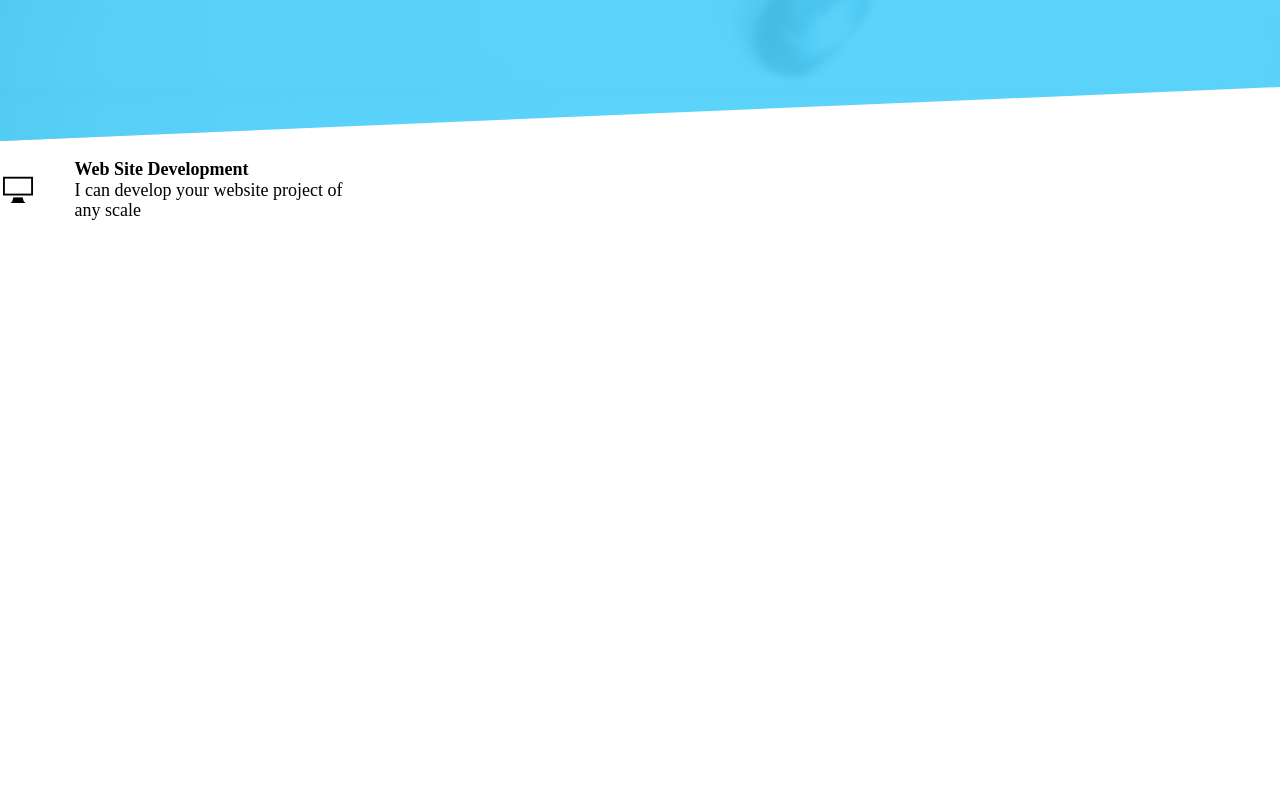
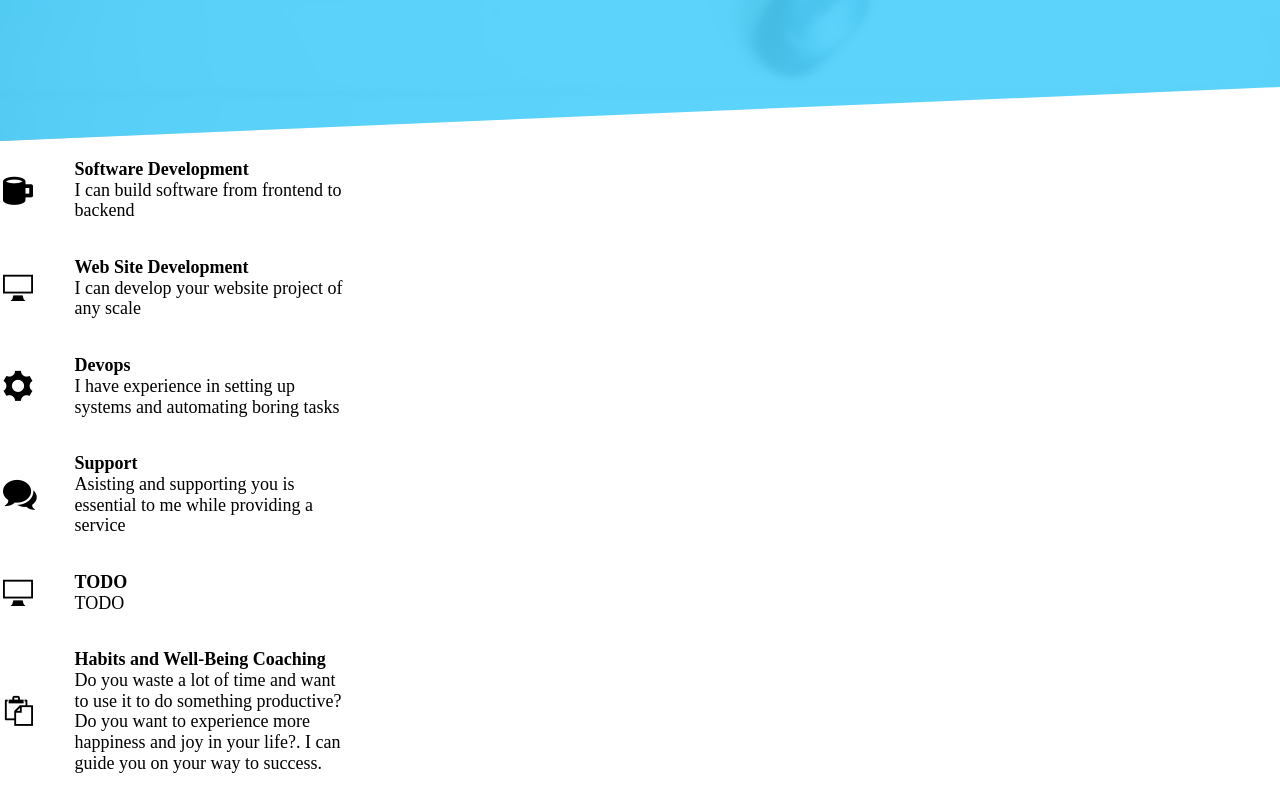
Before and after one commit to mihastele/bio-page-2, a plain HTML site: page template copy.html in a window 1280 px wide. Shown: the part 659-1450 px from the top of the page. Before the commit the page ends 898 px from the top, so only its background shows below. Drawn offline with nearby package versions, Linux system fonts and the light colour scheme; files whose address does not match are found by name.

Commit message:
add little descs

```diff
--- a/template copy.html
+++ b/template copy.html
@@ -104,6 +104,16 @@
 
     <div class="service">
       <div class="servIcon">
+        <i class="icon-mug"></i>
+      </div>
+      <div class="servInfo">
+        <span><h3>Software Development</h3></span>
+        <span><p>I can build software from frontend to backend</p></span>
+      </div>
+    </div>
+
+    <div class="service">
+      <div class="servIcon">
         <i class="icon-display"></i>
       </div>
       <div class="servInfo">
@@ -111,5 +121,60 @@
         <span><p>I can develop your website project of any scale</p></span>
       </div>
     </div>
+
+    <div class="service">
+      <div class="servIcon">
+        <i class="icon-cog"></i>
+      </div>
+      <div class="servInfo">
+        <span><h3>Devops</h3></span>
+        <span
+          ><p>
+            I have experience in setting up systems and automating boring tasks
+          </p></span
+        >
+      </div>
+    </div>
+
+    <div class="service">
+      <div class="servIcon">
+        <i class="icon-bubbles2"></i>
+      </div>
+      <div class="servInfo">
+        <span><h3>Support</h3></span>
+        <span
+          ><p>
+            Asisting and supporting you is essential to me while providing a
+            service
+          </p></span
+        >
+      </div>
+    </div>
+
+    <div class="service">
+      <div class="servIcon">
+        <i class="icon-display"></i>
+      </div>
+      <div class="servInfo">
+        <span><h3>TODO</h3></span>
+        <span><p>TODO</p></span>
+      </div>
+    </div>
+
+    <div class="service">
+      <div class="servIcon">
+        <i class="icon-paste"></i>
+      </div>
+      <div class="servInfo">
+        <span><h3>Habits and Well-Being Coaching</h3></span>
+        <span
+          ><p>
+            Do you waste a lot of time and want to use it to do something
+            productive? Do you want to experience more happiness and joy in your
+            life?. I can guide you on your way to success.
+          </p></span
+        >
+      </div>
+    </div>
   </section>
 </body>
```
Also changed, not shown: services_component.html (+12 -2 lines).
